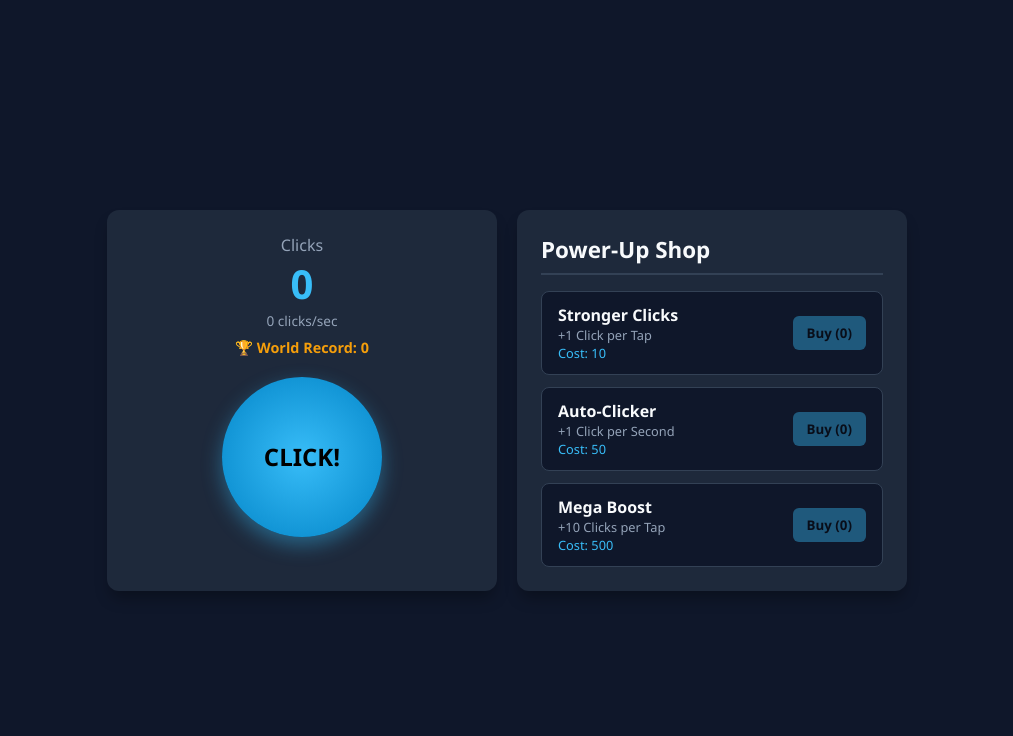
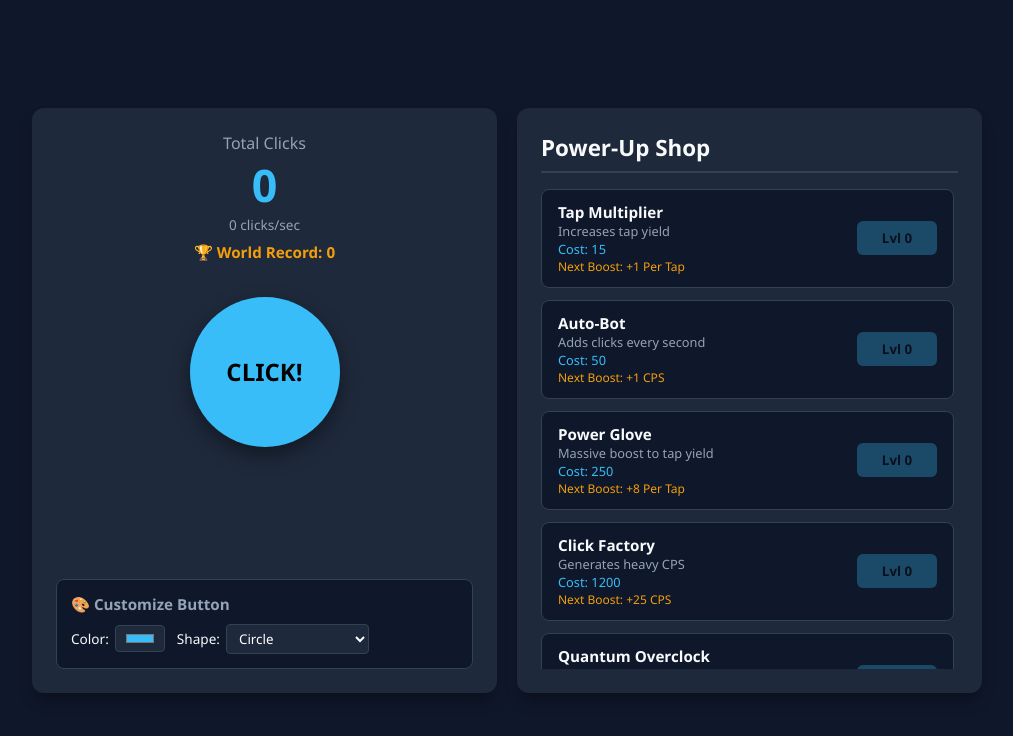
Before and after one commit to Minecraftlow67/project, a plain HTML site: page index.html in a window 1280 px wide. Shown: the whole page, without its empty margins (133-1146 px from the left). Drawn offline with Linux system fonts and the light colour scheme.

Commit message:
Update index.html

```diff
--- a/index.html
+++ b/index.html
@@ -3,16 +3,19 @@
 <head>
   <meta charset="UTF-8">
   <meta name="viewport" content="width=device-width, initial-scale=1.0">
-  <title>Ultimate Clicker Game</title>
+  <title>Customizable Clicker Deluxe</title>
   <style>
     :root {
       --bg-color: #0f172a;
       --card-bg: #1e293b;
       --accent: #38bdf8;
-      --accent-hover: #0284c7;
       --text-main: #f8fafc;
       --text-muted: #94a3b8;
       --gold: #f59e0b;
+
+      /* Customizable Button Properties */
+      --btn-color: #38bdf8;
+      --btn-shape: 50%; /* Circle by default */
     }
 
     * {
@@ -37,11 +40,11 @@
       display: grid;
       grid-template-columns: 1fr 1fr;
       gap: 20px;
-      max-width: 800px;
+      max-width: 950px;
       width: 100%;
     }
 
-    @media (max-width: 650px) {
+    @media (max-width: 768px) {
       .container {
         grid-template-columns: 1fr;
       }
@@ -63,36 +66,84 @@
     }
 
     .score-display h1 {
-      font-size: 2.5rem;
+      font-size: 2.8rem;
       color: var(--accent);
     }
 
     .record-box {
       margin-top: 8px;
-      font-size: 0.9rem;
+      font-size: 0.95rem;
       color: var(--gold);
       font-weight: bold;
     }
 
+    /* Main Dynamic Click Button */
+    .click-btn-container {
+      height: 180px;
+      display: flex;
+      align-items: center;
+      justify-content: center;
+      margin-bottom: 20px;
+    }
+
     .click-btn {
-      width: 160px;
-      height: 160px;
-      border-radius: 50%;
+      width: 150px;
+      height: 150px;
+      border-radius: var(--btn-shape);
       border: none;
-      background: radial-gradient(circle, var(--accent) 0%, var(--accent-hover) 100%);
+      background-color: var(--btn-color);
       color: #000;
       font-size: 1.5rem;
       font-weight: bold;
       cursor: pointer;
-      box-shadow: 0 8px 20px rgba(56, 189, 248, 0.4);
-      transition: transform 0.05s, box-shadow 0.1s;
+      box-shadow: 0 8px 20px rgba(0, 0, 0, 0.4);
+      transition: transform 0.05s, background-color 0.2s, border-radius 0.2s;
     }
 
     .click-btn:active {
-      transform: scale(0.95);
-      box-shadow: 0 4px 10px rgba(56, 189, 248, 0.2);
+      transform: scale(0.92);
     }
 
+    /* Customization Section */
+    .custom-box {
+      width: 100%;
+      background-color: #0f172a;
+      border: 1px solid #334155;
+      border-radius: 8px;
+      padding: 14px;
+      margin-top: auto;
+    }
+
+    .custom-box h3 {
+      font-size: 0.95rem;
+      margin-bottom: 10px;
+      color: var(--text-muted);
+    }
+
+    .custom-controls {
+      display: flex;
+      gap: 12px;
+      flex-wrap: wrap;
+      align-items: center;
+    }
+
+    .color-picker-group, .shape-picker-group {
+      display: flex;
+      align-items: center;
+      gap: 6px;
+      font-size: 0.85rem;
+    }
+
+    select, input[type="color"] {
+      background-color: #1e293b;
+      color: #fff;
+      border: 1px solid #334155;
+      padding: 4px 8px;
+      border-radius: 4px;
+      cursor: pointer;
+    }
+
+    /* Shop Section */
     .shop-title {
       font-size: 1.4rem;
       margin-bottom: 16px;
@@ -106,6 +157,9 @@
       display: flex;
       flex-direction: column;
       gap: 12px;
+      max-height: 480px;
+      overflow-y: auto;
+      padding-right: 4px;
     }
 
     .powerup-item {
@@ -120,7 +174,7 @@
 
     .powerup-info h4 {
       color: var(--text-main);
-      font-size: 1rem;
+      font-size: 0.95rem;
     }
 
     .powerup-info p {
@@ -132,20 +186,20 @@
       background-color: var(--accent);
       color: #000;
       border: none;
-      padding: 8px 14px;
+      padding: 8px 12px;
       border-radius: 6px;
       font-weight: bold;
       cursor: pointer;
       transition: background 0.2s, opacity 0.2s;
+      min-width: 80px;
     }
 
     .buy-btn:hover:not(:disabled) {
-      background-color: var(--accent-hover);
-      color: #fff;
+      filter: brightness(1.1);
     }
 
     .buy-btn:disabled {
-      opacity: 0.4;
+      opacity: 0.3;
       cursor: not-allowed;
     }
   </style>
@@ -153,53 +207,45 @@
 <body>
 
   <div class="container">
-    <!-- Click Section -->
+    <!-- Left: Gameplay & Customization Panel -->
     <div class="panel">
       <div class="score-display">
-        <p style="color: var(--text-muted);">Clicks</p>
+        <p style="color: var(--text-muted);">Total Clicks</p>
         <h1 id="click-count">0</h1>
         <p style="font-size: 0.85rem; color: var(--text-muted);" id="cps-display">0 clicks/sec</p>
         <div class="record-box">🏆 World Record: <span id="record-count">0</span></div>
       </div>
 
-      <button class="click-btn" id="main-click-btn">CLICK!</button>
+      <div class="click-btn-container">
+        <button class="click-btn" id="main-click-btn">CLICK!</button>
+      </div>
+
+      <!-- Customization Box -->
+      <div class="custom-box">
+        <h3>🎨 Customize Button</h3>
+        <div class="custom-controls">
+          <div class="color-picker-group">
+            <label for="btn-color">Color:</label>
+            <input type="color" id="btn-color" value="#38bdf8">
+          </div>
+          <div class="shape-picker-group">
+            <label for="btn-shape">Shape:</label>
+            <select id="btn-shape">
+              <option value="50%">Circle</option>
+              <option value="20%">Rounded Square</option>
+              <option value="0%">Square</option>
+              <option value="50% 20%">Capsule / Oval</option>
+            </select>
+          </div>
+        </div>
+      </div>
     </div>
 
-    <!-- Power-Up Shop -->
+    <!-- Right: Expanded Power-Up Shop -->
     <div class="panel">
       <h2 class="shop-title">Power-Up Shop</h2>
-      <div class="powerup-list">
-
-        <!-- Power-up 1 -->
-        <div class="powerup-item">
-          <div class="powerup-info">
-            <h4>Stronger Clicks</h4>
-            <p>+1 Click per Tap</p>
-            <p style="color: var(--accent);" id="cost-clicker">Cost: 10</p>
-          </div>
-          <button class="buy-btn" id="buy-clicker">Buy (0)</button>
-        </div>
-
-        <!-- Power-up 2 -->
-        <div class="powerup-item">
-          <div class="powerup-info">
-            <h4>Auto-Clicker</h4>
-            <p>+1 Click per Second</p>
-            <p style="color: var(--accent);" id="cost-auto">Cost: 50</p>
-          </div>
-          <button class="buy-btn" id="buy-auto">Buy (0)</button>
-        </div>
-
-        <!-- Power-up 3 -->
-        <div class="powerup-item">
-          <div class="powerup-info">
-            <h4>Mega Boost</h4>
-            <p>+10 Clicks per Tap</p>
-            <p style="color: var(--accent);" id="cost-mega">Cost: 500</p>
-          </div>
-          <button class="buy-btn" id="buy-mega">Buy (0)</button>
-        </div>
-
+      <div class="powerup-list" id="shop-container">
+        <!-- Power-ups populated dynamically via JavaScript -->
       </div>
     </div>
   </div>
@@ -208,58 +254,109 @@
     // Game State
     let clicks = 0;
     let clickValue = 1;
-    let autoClickers = 0;
-    let megaBoosts = 0;
+    let autoCPS = 0;
     let worldRecord = parseInt(localStorage.getItem('clicker_world_record')) || 0;
 
-    // Upgrade Costs & Levels
-    let clickerLevel = 0;
-    let clickerCost = 10;
-
-    let autoLevel = 0;
-    let autoCost = 50;
-
-    let megaLevel = 0;
-    let megaCost = 500;
+    // Power-Up Configurations (Boosts & Costs scale exponentially)
+    const powerups = [
+      { id: 'tap_boost', name: 'Tap Multiplier', desc: 'Increases tap yield', type: 'tap', baseCost: 15, costMult: 1.5, baseBoost: 1, boostMult: 1.25, count: 0 },
+      { id: 'auto_clicker', name: 'Auto-Bot', desc: 'Adds clicks every second', type: 'auto', baseCost: 50, costMult: 1.6, baseBoost: 1, boostMult: 1.3, count: 0 },
+      { id: 'power_glove', name: 'Power Glove', desc: 'Massive boost to tap yield', type: 'tap', baseCost: 250, costMult: 1.7, baseBoost: 8, boostMult: 1.35, count: 0 },
+      { id: 'click_factory', name: 'Click Factory', desc: 'Generates heavy CPS', type: 'auto', baseCost: 1200, costMult: 1.8, baseBoost: 25, boostMult: 1.4, count: 0 },
+      { id: 'quantum_overclock', name: 'Quantum Overclock', desc: 'Godly boost to both taps & CPS', type: 'both', baseCost: 8000, costMult: 2.0, baseBoost: 100, boostMult: 1.5, count: 0 }
+    ];
 
     // DOM Elements
     const clickDisplay = document.getElementById('click-count');
     const cpsDisplay = document.getElementById('cps-display');
     const recordDisplay = document.getElementById('record-count');
     const mainBtn = document.getElementById('main-click-btn');
+    const shopContainer = document.getElementById('shop-container');
+    const colorPicker = document.getElementById('btn-color');
+    const shapePicker = document.getElementById('btn-shape');
 
-    const buyClickerBtn = document.getElementById('buy-clicker');
-    const costClickerText = document.getElementById('cost-clicker');
+    // Calculate current cost and boost for a powerup based on level
+    function getPowerupMetrics(p) {
+      const currentCost = Math.floor(p.baseCost * Math.pow(p.costMult, p.count));
+      const currentBoost = Math.floor(p.baseBoost * Math.pow(p.boostMult, p.count));
+      return { currentCost, currentBoost };
+    }
 
-    const buyAutoBtn = document.getElementById('buy-auto');
-    const costAutoText = document.getElementById('cost-auto');
+    // Recalculate Total Stats
+    function recalculateStats() {
+      let newClickVal = 1;
+      let newCPS = 0;
 
-    const buyMegaBtn = document.getElementById('buy-mega');
-    const costMegaText = document.getElementById('cost-mega');
+      powerups.forEach(p => {
+        if (p.count > 0) {
+          // Total output from all bought levels
+          for (let i = 0; i < p.count; i++) {
+            const boostAtLevel = Math.floor(p.baseBoost * Math.pow(p.boostMult, i));
+            if (p.type === 'tap' || p.type === 'both') newClickVal += boostAtLevel;
+            if (p.type === 'auto' || p.type === 'both') newCPS += boostAtLevel;
+          }
+        }
+      });
+
+      clickValue = newClickVal;
+      autoCPS = newCPS;
+    }
+
+    // Build Shop UI Elements
+    function initShop() {
+      shopContainer.innerHTML = '';
+      powerups.forEach((p, index) => {
+        const item = document.createElement('div');
+        item.className = 'powerup-item';
+        item.innerHTML = `
+          <div class="powerup-info">
+            <h4>${p.name}</h4>
+            <p>${p.desc}</p>
+            <p style="color: var(--accent);" id="cost-${p.id}">Cost: 0</p>
+            <p style="color: var(--gold); font-size: 0.75rem;" id="boost-${p.id}">Next Boost: +0</p>
+          </div>
+          <button class="buy-btn" id="buy-${p.id}" onclick="buyPowerup(${index})">Buy (0)</button>
+        `;
+        shopContainer.appendChild(item);
+      });
+    }
 
     // Update UI Elements
     function updateUI() {
       clickDisplay.textContent = Math.floor(clicks);
       recordDisplay.textContent = worldRecord;
-      cpsDisplay.textContent = `${autoClickers} clicks/sec`;
+      cpsDisplay.textContent = `${autoCPS} clicks/sec`;
 
-      // Update Upgrade 1
-      costClickerText.textContent = `Cost: ${clickerCost}`;
-      buyClickerBtn.textContent = `Buy (${clickerLevel})`;
-      buyClickerBtn.disabled = clicks < clickerCost;
+      powerups.forEach(p => {
+        const { currentCost, currentBoost } = getPowerupMetrics(p);
+        const costText = document.getElementById(`cost-${p.id}`);
+        const boostText = document.getElementById(`boost-${p.id}`);
+        const buyBtn = document.getElementById(`buy-${p.id}`);
 
-      // Update Upgrade 2
-      costAutoText.textContent = `Cost: ${autoCost}`;
-      buyAutoBtn.textContent = `Buy (${autoLevel})`;
-      buyAutoBtn.disabled = clicks < autoCost;
-
-      // Update Upgrade 3
-      costMegaText.textContent = `Cost: ${megaCost}`;
-      buyMegaBtn.textContent = `Buy (${megaLevel})`;
-      buyMegaBtn.disabled = clicks < megaCost;
+        if (costText) costText.textContent = `Cost: ${currentCost}`;
+        if (boostText) boostText.textContent = `Next Boost: +${currentBoost} ${p.type === 'auto' ? 'CPS' : 'Per Tap'}`;
+        if (buyBtn) {
+          buyBtn.textContent = `Lvl ${p.count}`;
+          buyBtn.disabled = clicks < currentCost;
+        }
+      });
     }
 
-    // Check & Update Record
+    // Buy Powerup
+    window.buyPowerup = function(index) {
+      const p = powerups[index];
+      const { currentCost } = getPowerupMetrics(p);
+
+      if (clicks >= currentCost) {
+        clicks -= currentCost;
+        p.count++;
+        recalculateStats();
+        checkRecord();
+        updateUI();
+      }
+    };
+
+    // Check & Save World Record
     function checkRecord() {
       if (clicks > worldRecord) {
         worldRecord = Math.floor(clicks);
@@ -267,56 +364,34 @@
       }
     }
 
-    // Main Click Event
+    // Click Event
     mainBtn.addEventListener('click', () => {
       clicks += clickValue;
       checkRecord();
       updateUI();
     });
 
-    // Buy Stronger Clicks
-    buyClickerBtn.addEventListener('click', () => {
-      if (clicks >= clickerCost) {
-        clicks -= clickerCost;
-        clickValue += 1;
-        clickerLevel++;
-        clickerCost = Math.floor(clickerCost * 1.5);
-        updateUI();
-      }
+    // Customization Event Listeners
+    colorPicker.addEventListener('input', (e) => {
+      document.documentElement.style.setProperty('--btn-color', e.target.value);
     });
 
-    // Buy Auto Clicker
-    buyAutoBtn.addEventListener('click', () => {
-      if (clicks >= autoCost) {
-        clicks -= autoCost;
-        autoClickers += 1;
-        autoLevel++;
-        autoCost = Math.floor(autoCost * 1.6);
-        updateUI();
-      }
+    shapePicker.addEventListener('change', (e) => {
+      document.documentElement.style.setProperty('--btn-shape', e.target.value);
     });
 
-    // Buy Mega Boost
-    buyMegaBtn.addEventListener('click', () => {
-      if (clicks >= megaCost) {
-        clicks -= megaCost;
-        clickValue += 10;
-        megaLevel++;
-        megaCost = Math.floor(megaCost * 1.8);
-        updateUI();
-      }
-    });
-
-    // Game Loop (Runs every second for Auto-Clicker)
+    // Auto-Clicker Loop (1-second tick)
     setInterval(() => {
-      if (autoClickers > 0) {
-        clicks += autoClickers;
+      if (autoCPS > 0) {
+        clicks += autoCPS;
         checkRecord();
         updateUI();
       }
     }, 1000);
 
-    // Initial load
+    // Initial Startup
+    initShop();
+    recalculateStats();
     updateUI();
   </script>
 </body>
```
